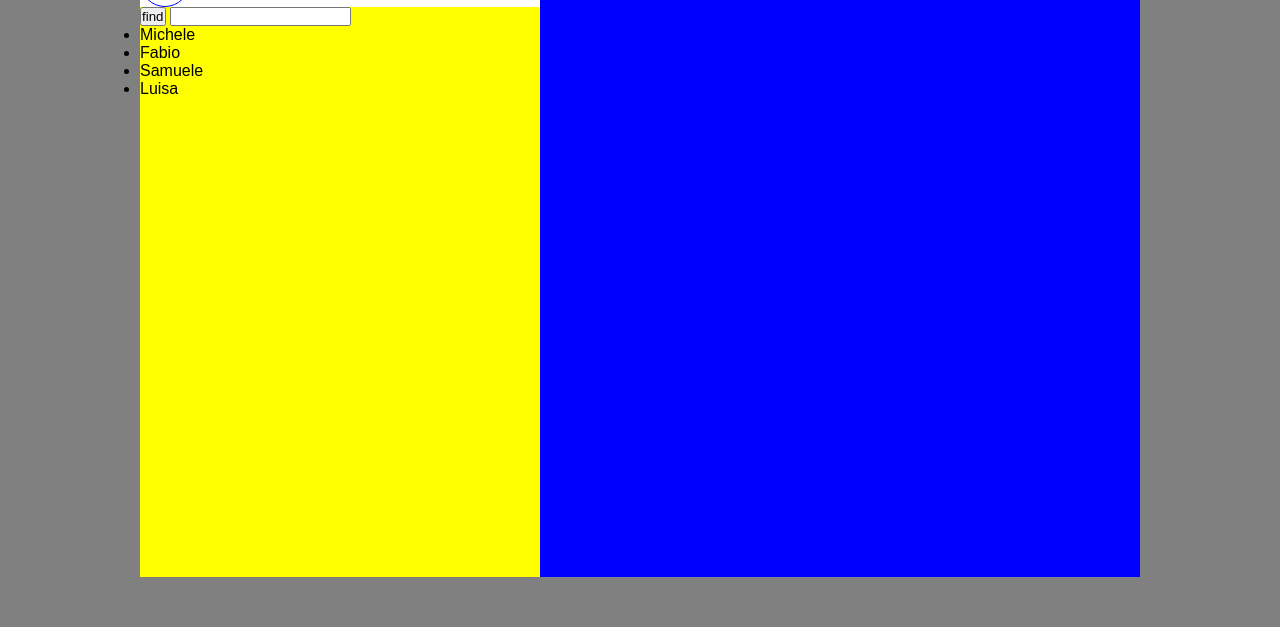
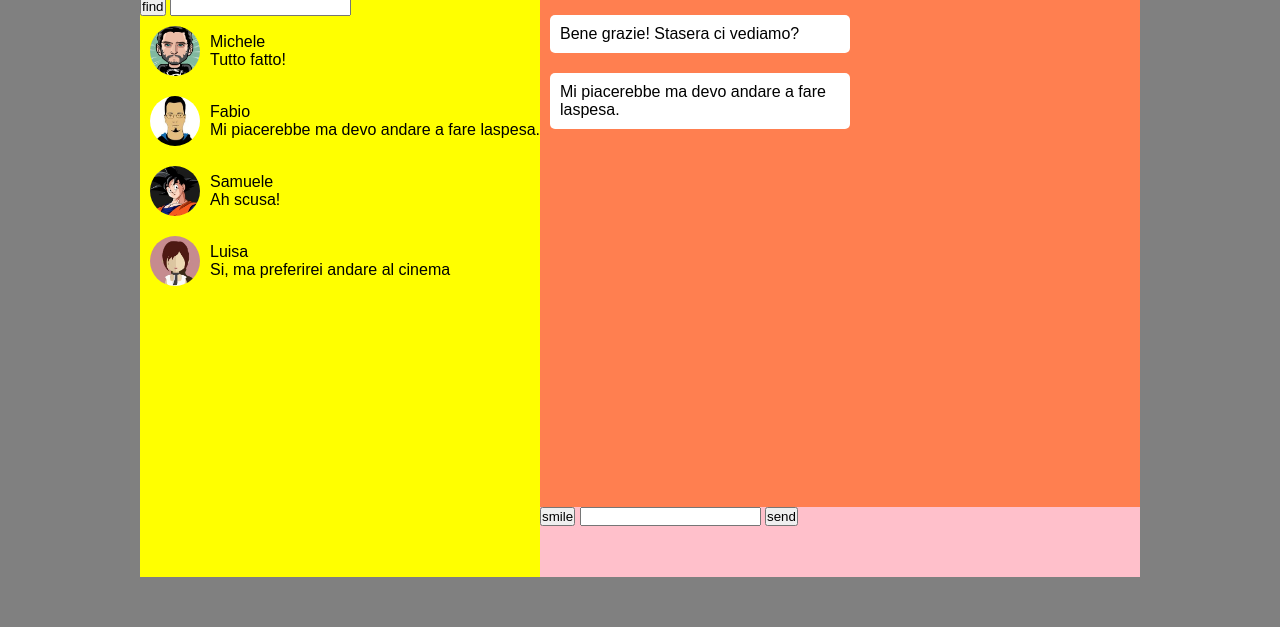
Before and after one commit to degortes/vue-boolzapp, a plain HTML site: page index.html in a window 1280 px wide. Shown: the part 173-800 px from the top of the page. Drawn offline with nearby package versions, Linux system fonts and the light colour scheme.

Commit message:
ultimo messaggio fissato

```diff
--- a/index.html
+++ b/index.html
@@ -37,9 +37,11 @@
                 </nav>
                 <section id="list">
                     <ul>
-                        <li v-for="item in contacts">
+                        <li class="preview" v-for="item,index in contacts">
+                            <img :src="'img/avatar'+item.avatar+'.jpg'" alt="">
                             <div class="name-item">
-                                {{item.name}}
+                                <span>{{item.name}}</span>
+                                 <p>{{item.messages[item.messages.length-1].message}}</p>
                             </div>
                         </li>
                     </ul>
@@ -62,9 +64,21 @@
                         <i class="far fa-comment-alt"></i>
                         <i class="fas fa-ellipsis-v"></i>
                     </div>
+                </div>
+                <section id="chat" >
+                    <div id="personal" v-for="(item,index) in contacts[1].messages">
+                        <div class="received">
+                            {{item.message}}
+                        </div>
 
+                    </div>
 
-                </div>
+                </section>
+                <footer>
+                    <button type="button" name="button">smile</button>
+                    <input type="text" name="" value="">
+                    <button type="button" name="button">send</button>
+                </footer>
 
 
             </main>
--- a/main.js
+++ b/main.js
@@ -85,7 +85,8 @@ var app = new Vue ({
                     }
                 ]
             }
-        ]
+        ],
 
-    }
+
+    },
 });
--- a/master.css
+++ b/master.css
@@ -40,7 +40,7 @@ main {
 }
 
 .topside, .topmain {
-    height: 80px;
+    height: 70px;
     display: flex;
     justify-content: space-between;
     align-items: center;
@@ -78,6 +78,40 @@ main {
     border: 1px solid blue
 }
 
-nav {
+#personal {
+    display: flex;
+    flex-direction: column;
+}
+.preview {
+    display: flex;
+    align-items: center;
 
 }
+.received {
+    min-width: 100px;
+    max-width: 300px;
+    background-color: white;
+    padding: 10px;
+    border-radius: 5px;
+    margin: 10px;
+}
+
+.sent {
+    min-width: 100px;
+    max-width: 300px;
+    background-color: white;
+    padding: 10px;
+    border-radius: 5px;
+    margin: 10px;
+}
+
+#chat {
+    height: 560px;
+    background-color: coral;
+}
+
+
+footer {
+    height: 70px;
+    background-color: pink;
+}
```
Also changed, not shown: img/avatar_1.jpg (added), img/avatar_2.jpg (added), img/avatar_3.jpg (added), img/avatar_4.jpg (added).
